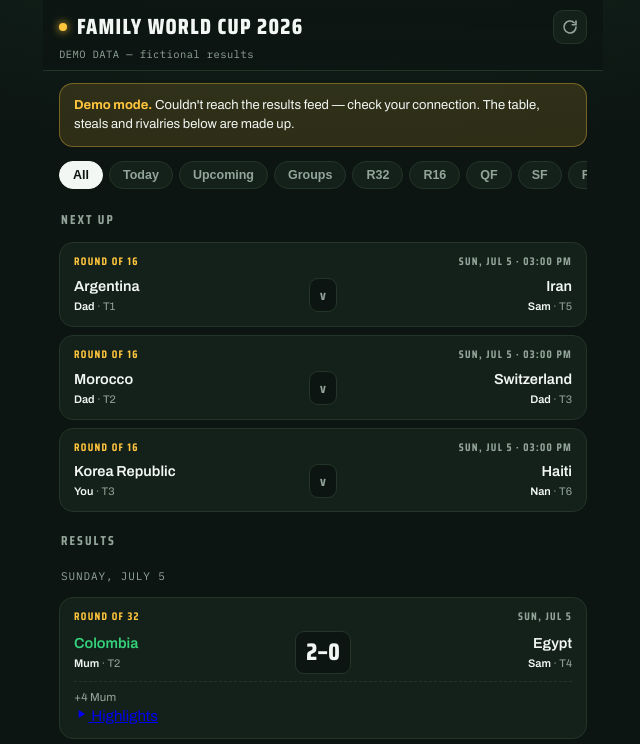
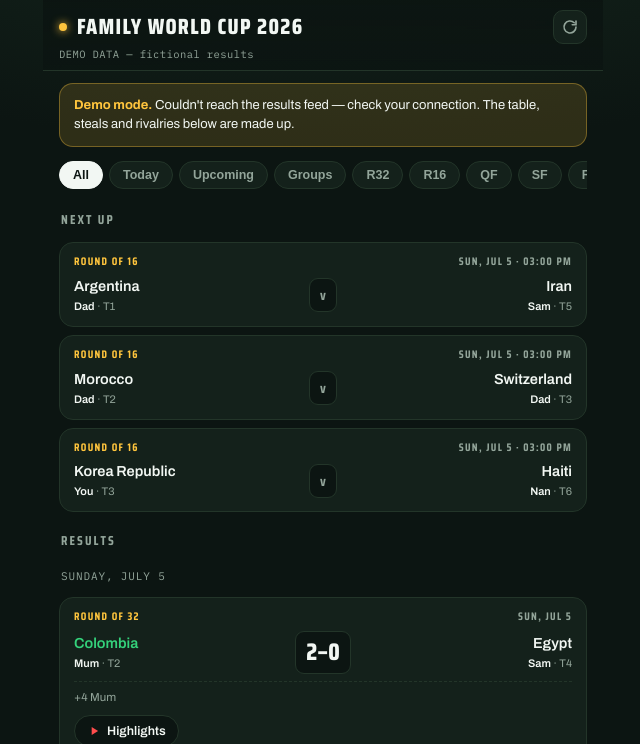
Before and after one commit to btjeffrey/sweepstake, a plain HTML site: page index.html in a window 1280 px wide. Both pictures are taken after a click on the button "Matches". Shown: the top 744 px of the page, without its empty margins (317-957 px from the left). Drawn offline with Linux system fonts and the light colour scheme; no server answers.

Commit message:
Add styles for highlights in match component

```diff
--- a/styles.css
+++ b/styles.css
@@ -213,6 +213,17 @@ h1 {
 }
 .match .footnote .steal-note { color: var(--amber); font-weight: 600; }
 .match .footnote .freehit { color: var(--draw); font-style: italic; }
+.match .highlights {
+  display: inline-flex; align-items: center; gap: 6px;
+  margin-top: 9px;
+  padding: 6px 12px;
+  border: 1px solid var(--line); border-radius: 999px;
+  background: var(--pitch);
+  color: var(--chalk); text-decoration: none;
+  font-size: 12.5px; font-weight: 600;
+}
+.match .highlights svg { color: #ff4d4d; }
+.match .highlights:active { transform: scale(0.96); }
 .match .detail {
   margin-top: 8px; font-family: "IBM Plex Mono", monospace;
   font-size: 10.5px; color: var(--chalk-dim);
```
